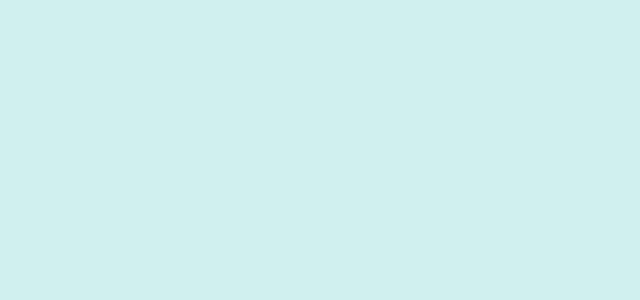
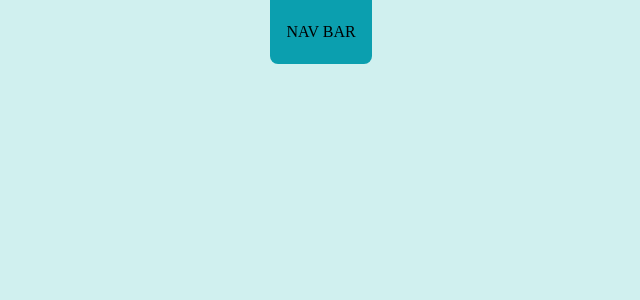
Before and after one commit to DenisaPolesna/piano, a React (Vite) app: page /game in a window 1280 px wide. Shown: the top 300 px of the page, without its empty margins (319-959 px from the left). Built offline with nearby package versions, Linux system fonts and the light colour scheme.

Commit message:
Add NavBar component basic structure

```diff
--- a/src/components/GameLogic/GameLogic.jsx
+++ b/src/components/GameLogic/GameLogic.jsx
@@ -1,9 +1,12 @@
+import NavBar from "../UI/NavBarMenu/NavBar/NavBar";
 import "./GameLogic.css";
 
 const GameLogic = () => {
   return (
     <div className="game-page">
-      <div className="game-header"></div>
+      <div className="game-header">
+        <NavBar />
+      </div>
     </div>
   );
 };
--- /dev/null
+++ b/src/components/UI/NavBarMenu/NavBar/NavBar.css
@@ -0,0 +1,12 @@
+.game-nav {
+  background-color: rgba(11, 159, 175, 1);
+  display: flex;
+  flex-direction: row;
+  align-items: center;
+  gap: 2rem;
+  border-bottom-left-radius: 0.5rem;
+  border-bottom-right-radius: 0.5rem;
+  padding: 0.5rem 1rem;
+  height: 100%;
+  cursor: pointer;
+}
--- /dev/null
+++ b/src/components/UI/NavBarMenu/NavBar/NavBar.jsx
@@ -0,0 +1,7 @@
+import "./NavBar.css";
+
+const NavBar = (props) => {
+  return <nav className="game-nav">NAV BAR</nav>;
+};
+
+export default NavBar;
```
